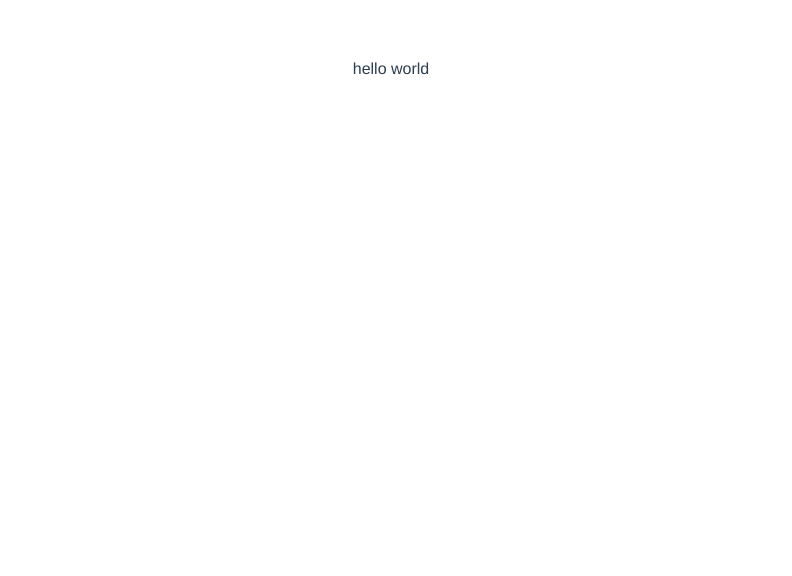
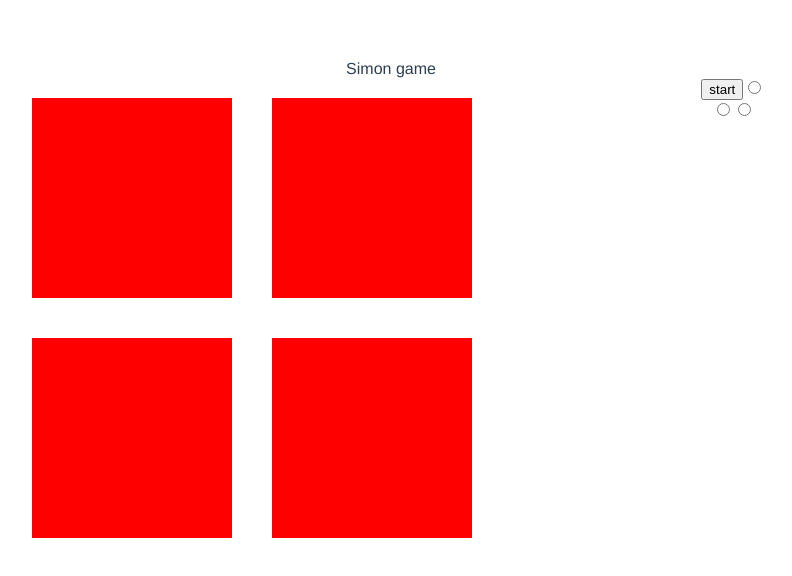
Before and after one commit to ErlanArtykbaev/vue-simongame, a Vue app: page / in a window 1280 px wide. Shown: the top 576 px of the page, without its empty margins (249-1041 px from the left). Built offline with nearby package versions, Linux system fonts and the light colour scheme.

Commit message:
base scelet is done

```diff
--- /dev/null
+++ b/src/assets/styles/style.scss
@@ -0,0 +1,25 @@
+.simon{
+  display: flex;
+  flex-direction: column;
+  max-width: 60%;
+  margin: auto;
+  .game{
+    display: flex;
+    justify-content: space-around;
+  }
+}
+
+.buttons{
+  display: flex;
+  flex-wrap: wrap;
+  .button{
+    box-sizing: border-box;
+    margin: 20px;
+    width: 200px;
+    height: 200px;
+    background-color: red;
+    &:hover{
+      background-color: #FE4646;
+    }
+  }
+}
--- a/src/components/Game.vue
+++ b/src/components/Game.vue
@@ -1,9 +1,32 @@
 <template>
-  <div>{{msg}}</div>
+  <div class="simon">
+    <div>Simon game</div>
+    <div class="game">
+      <div class="buttons">
+        <div class="button"></div>
+        <div class="button"></div>
+        <div class="button"></div>
+        <div class="button"></div>
+      </div>
+      <div class="controlers">
+        <button v-on:click="start">start</button>
+        <input type="radio" name="light" id="light">
+        <input type="radio" name="norman" id="normal">
+        <input type="radio" name="hard" id="hard">
+      </div>
+    </div>
+  </div>
 </template>
 
 <script>
+import '@/assets/styles/style.scss'
+
 export default {
-  props: ['msg']
+  props: ['msg'],
+  methods: {
+    start(){
+      console.log('started')
+    }
+  }
 }
 </script>
```
Also changed, not shown: src/assets/styles/dist/style.css (added).
